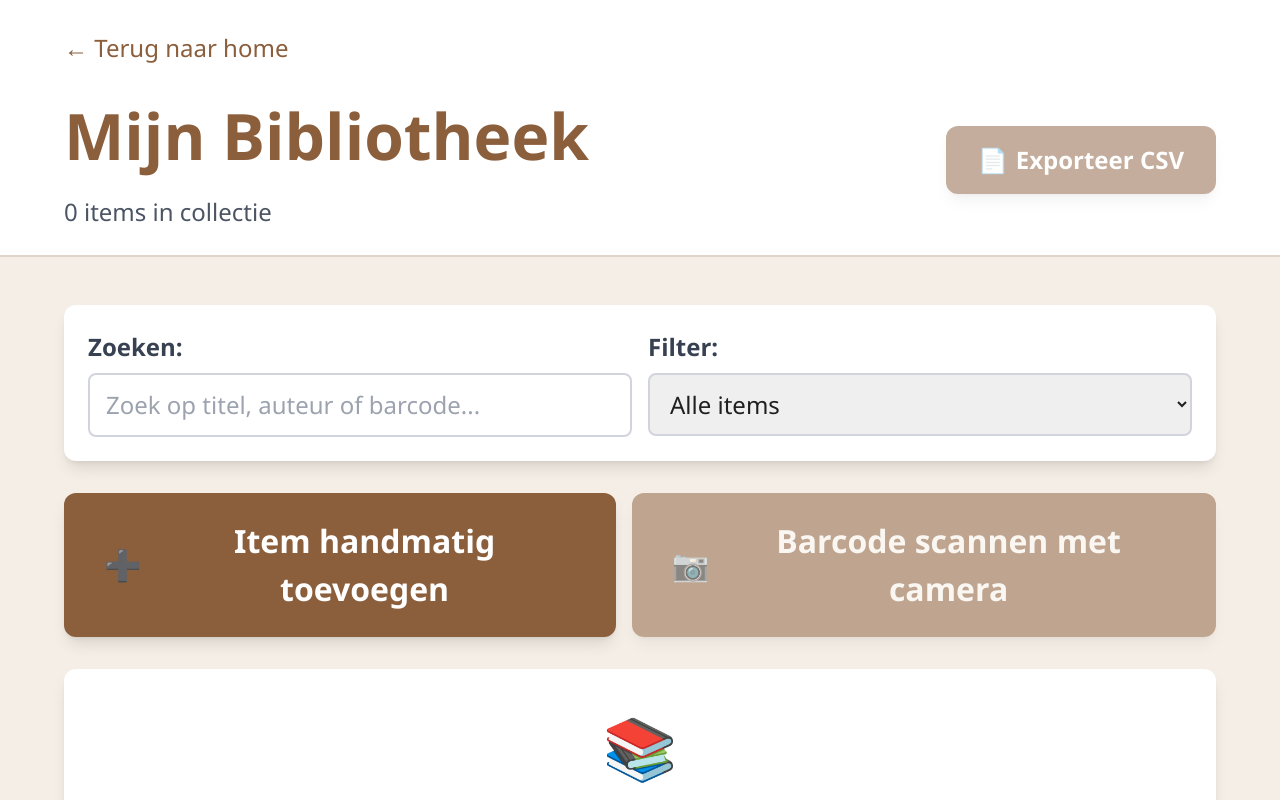
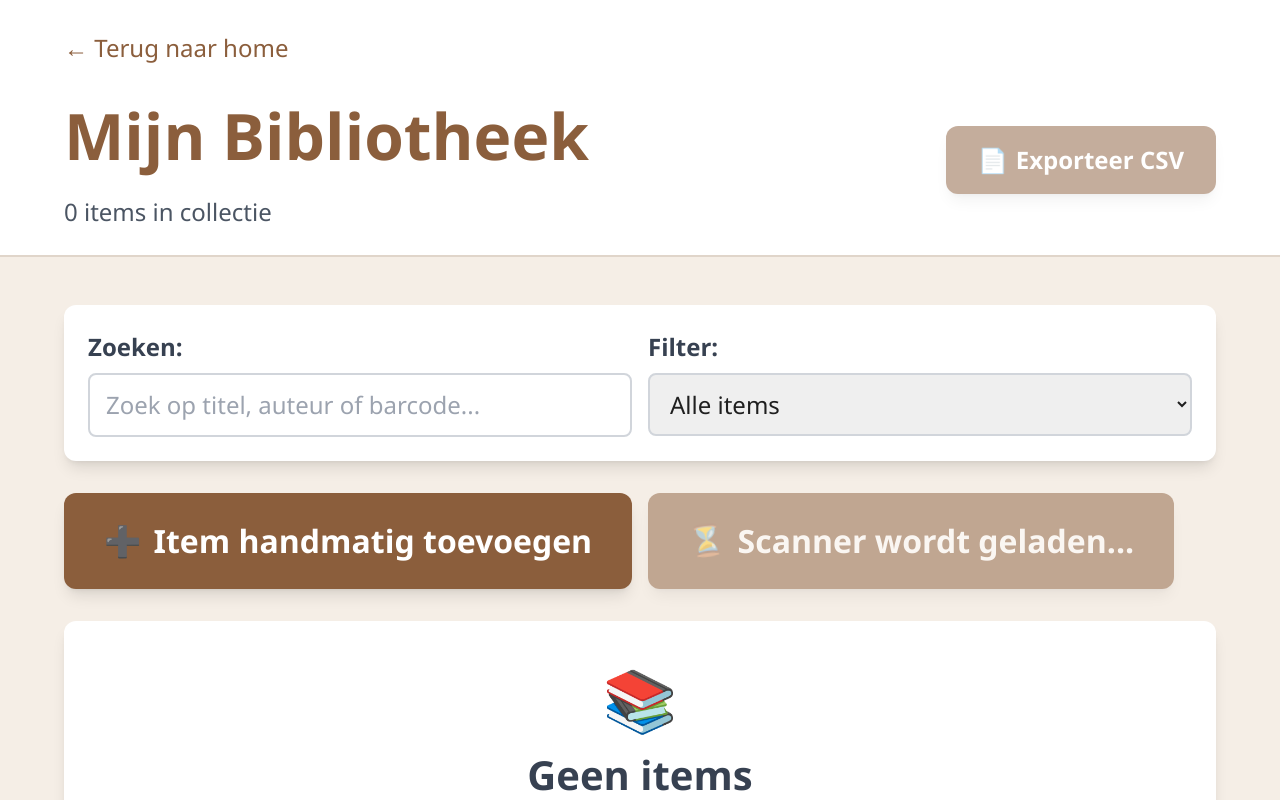
Before and after one commit to cmvdeut/seniorease-site, a Next.js app in the folder seniorease-project/: page /bibliotheek in a window 1280 px wide. Shown: the top 800 px of the page. Built offline with nearby package versions, Linux system fonts and the light colour scheme.

Commit message:
Performance optimalisaties: lazy loading QuaggaJS, compressie, cache headers

```diff
--- a/seniorease-project/app/bibliotheek/page.tsx
+++ b/seniorease-project/app/bibliotheek/page.tsx
@@ -352,10 +352,15 @@ export default function BibliotheekPage() {
 
   return (
     <>
-      {/* Load QuaggaJS for barcode scanning */}
+      {/* Load QuaggaJS for barcode scanning - Lazy loaded voor betere performance */}
       <Script
         src="https://cdnjs.cloudflare.com/ajax/libs/quagga/0.12.1/quagga.min.js"
+        strategy="lazyOnload"
         onLoad={() => setQuaggaLoaded(true)}
+        onError={() => {
+          console.error('QuaggaJS kon niet worden geladen');
+          alert('Scanner bibliotheek kon niet worden geladen. Probeer de pagina te vernieuwen.');
+        }}
       />
 
       <div className="min-h-screen bg-neutral-cream">
@@ -449,8 +454,17 @@ export default function BibliotheekPage() {
                          transition-all shadow-lg hover:shadow-xl
                          flex items-center justify-center gap-3 min-h-[70px]"
               >
-                <span className="text-3xl">📷</span>
-                <span>Barcode scannen met camera</span>
+                {!quaggaLoaded ? (
+                  <>
+                    <span className="animate-spin text-3xl">⏳</span>
+                    <span>Scanner wordt geladen...</span>
+                  </>
+                ) : (
+                  <>
+                    <span className="text-3xl">📷</span>
+                    <span>Barcode scannen met camera</span>
+                  </>
+                )}
               </button>
             </div>
 
--- a/seniorease-project/next.config.js
+++ b/seniorease-project/next.config.js
@@ -5,6 +5,12 @@ const nextConfig = {
   images: {
     unoptimized: true,
   },
+  // Optimalisaties voor snellere laadtijden
+  compiler: {
+    removeConsole: process.env.NODE_ENV === 'production',
+  },
+  // Compressie (standaard aan in Next.js 16)
+  compress: true,
 }
 
 module.exports = nextConfig
```
